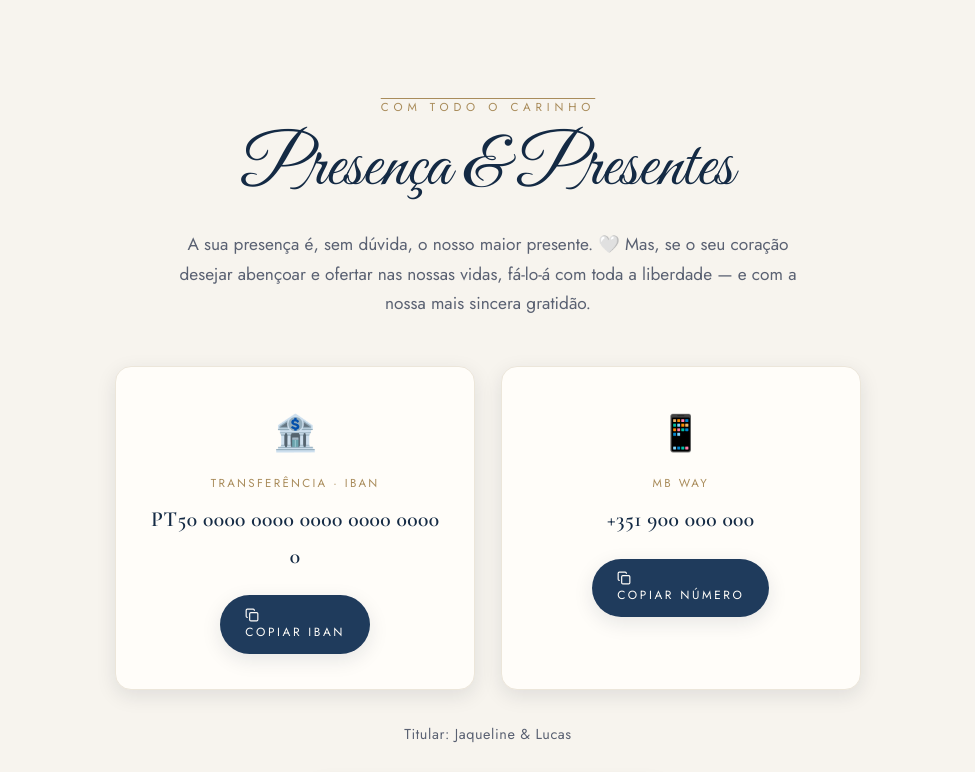
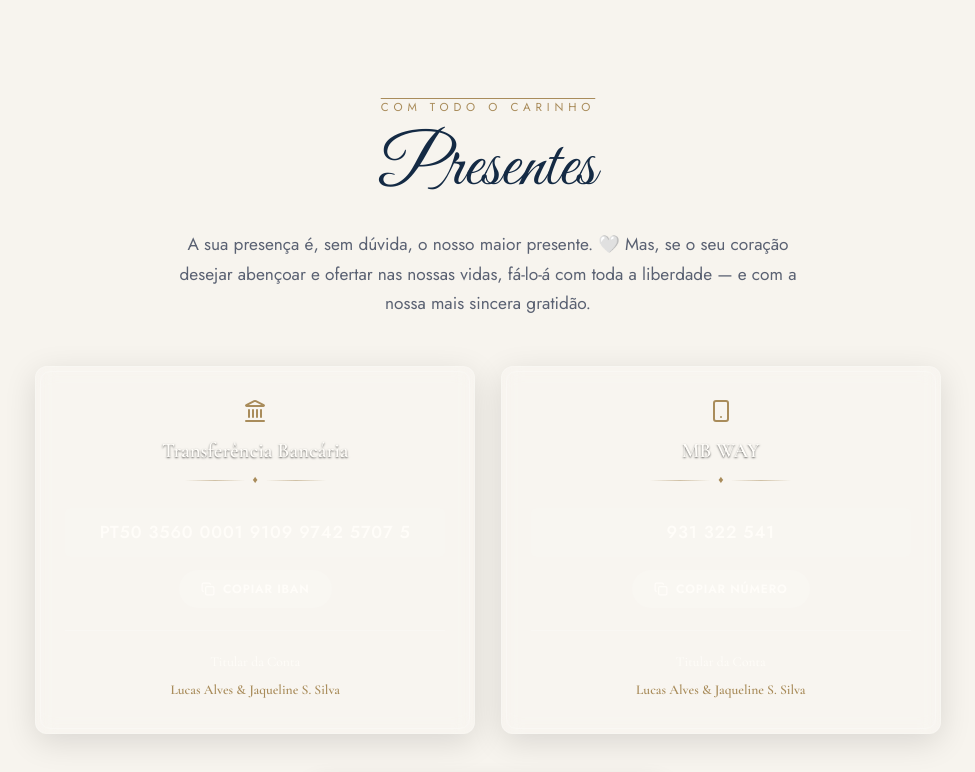
Before and after one commit to oCaio-re/jaqueline_e_lucas, a Next.js app: page / in a window 1280 px wide. Shown: the part 8400-9172 px from the top of the page, without its empty margins (152-1127 px from the left). Built offline with nearby package versions, Linux system fonts and the light colour scheme.

Commit message:
redesign presentes

```diff
--- a/src/app/globals.css
+++ b/src/app/globals.css
@@ -1149,42 +1149,151 @@ section {
 }
 
 .pay-card {
-  background: #fffdf9;
-  border-radius: 16px;
-  padding: 2.2rem 1.8rem;
-  flex: 1 1 280px;
-  max-width: 360px;
-  border: 1px solid #ece6da;
-  box-shadow: 0 6px 20px rgba(20, 30, 50, .1);
-  transition: transform .4s cubic-bezier(.22, 1, .36, 1), box-shadow .4s;
+  background: rgba(255, 255, 255, 0.12);
+  border-radius: 12px;
+  padding: 2rem 1.8rem;
+  flex: 1 1 320px;
+  max-width: 440px;
+  border: 1px solid rgba(255, 255, 255, 0.18);
+  box-shadow: 0 8px 32px rgba(0, 0, 0, 0.12);
+  backdrop-filter: blur(10px);
+  -webkit-backdrop-filter: blur(10px);
+  display: flex;
+  flex-direction: column;
+  align-items: center;
+  text-align: center;
+  position: relative;
+  transition: transform 0.3s ease, box-shadow 0.3s ease;
+}
+
+/* inner glass border */
+.pay-card::after {
+  content: '';
+  position: absolute;
+  inset: 4px;
+  border: 1px solid rgba(255, 255, 255, 0.25);
+  border-radius: 10px;
+  pointer-events: none;
+  transition: inset 0.3s ease;
 }
 
 .pay-card:hover {
-  transform: translateY(-6px);
-  box-shadow: 0 18px 50px rgba(20, 30, 50, .15);
+  transform: translateY(-4px);
+  box-shadow: 0 12px 40px rgba(0, 0, 0, 0.18);
+}
+
+.pay-card:hover::after {
+  inset: 2px;
 }
 
 .pay-card__icon {
-  font-size: 2.2rem;
-  margin-bottom: .7rem;
+  width: 24px;
+  height: 24px;
+  color: #a98c5b;
+  margin-bottom: 0.6rem;
+  transition: transform 0.3s ease;
+  z-index: 2;
+}
+
+.pay-card:hover .pay-card__icon {
+  transform: scale(1.1) rotate(5deg);
 }
 
 .pay-card__label {
+  font-family: var(--font-serif), Georgia, serif;
+  font-size: 1.3rem;
+  color: #fffdf9;
+  font-weight: 600;
+  margin-bottom: 0.2rem;
+  z-index: 2;
+  text-shadow: 0 1px 2px rgba(0,0,0,0.6);
+}
+
+/* Elegant wedding invite ornaments separators */
+.pay-card__ornament {
+  display: flex;
+  align-items: center;
+  justify-content: center;
+  gap: 0.5rem;
+  width: 100%;
+  margin-bottom: 1.2rem;
+  z-index: 2;
+}
+
+.pay-card__ornament .ornament-line {
+  height: 1px;
+  flex-grow: 1;
+  max-width: 60px;
+  background: linear-gradient(90deg, rgba(169, 140, 91, 0), rgba(169, 140, 91, 0.5), rgba(169, 140, 91, 0));
+}
+
+.pay-card__ornament .ornament-diamond {
+  color: #a98c5b;
+  font-size: 0.65rem;
+}
+
+.pay-card__content {
+  display: flex;
+  flex-direction: column;
+  align-items: center;
+  gap: 0.8rem;
+  width: 100%;
+  margin-bottom: 1.4rem;
+  z-index: 2;
+}
+
+.pay-card__value {
+  font-family: var(--font-sans), sans-serif;
+  font-size: clamp(0.95rem, 3.2vw, 1.08rem);
+  color: #fffdf9;
+  font-weight: 500;
+  letter-spacing: 0.05em;
+  padding: 0.6rem 0.8rem;
+  background: rgba(255, 255, 255, 0.08);
+  border-radius: 6px;
+  width: 100%;
+  box-sizing: border-box;
+}
+
+.pay-card__copy-btn {
+  display: inline-flex;
+  align-items: center;
+  justify-content: center;
+  gap: 0.5rem;
+  background: rgba(255, 255, 255, 0.15);
+  border: none;
+  color: #fffdf9;
+  font-size: 0.75rem;
+  font-weight: 600;
   text-transform: uppercase;
-  letter-spacing: .2em;
-  font-size: .72rem;
+  letter-spacing: 0.07em;
+  cursor: pointer;
+  padding: 0.55rem 1.4rem;
+  border-radius: 30px;
+  transition: background 0.3s ease;
+}
+
+.pay-card__copy-btn:hover {
+  background: rgba(255, 255, 255, 0.25);
+}
+
+.pay-card__holder {
+  font-family: var(--font-serif), Georgia, serif;
+  font-size: 0.85rem;
+  color: #fffdf9;
+  margin-top: auto;
+  padding-top: 1.2rem;
+  border-top: 1px solid rgba(255, 255, 255, 0.2);
+  width: 100%;
+  text-align: center;
+  z-index: 2;
+}
+
+.pay-card__holder strong {
   color: #a98c5b;
-  margin-bottom: .5rem;
-}
-
-.pay-card__value {
-  font-family: var(--font-serif), Georgia, serif;
-  font-size: 1.35rem;
-  color: #142a44;
   font-weight: 600;
-  letter-spacing: .02em;
-  margin-bottom: 1.3rem;
-  word-break: break-word;
+  display: block;
+  margin-top: 0.3rem;
 }
 
 .gifts__note {
--- a/src/app/page.tsx
+++ b/src/app/page.tsx
@@ -1,7 +1,7 @@
 'use client';
 
 import React, { useState, useEffect, useRef } from 'react';
-import { Play, Pause, Volume2, Copy, Check, Calendar, MapPin, Menu, X, ChevronDown, Gift, ArrowLeft } from 'lucide-react';
+import { Play, Pause, Volume2, Copy, Check, Calendar, MapPin, Menu, X, ChevronDown, Gift, ArrowLeft, Landmark, Smartphone } from 'lucide-react';
 import { Accordion, AccordionContent, AccordionItem, AccordionTrigger } from '@/components/ui/accordion';
 import { WEDDING_CONFIG } from '@/config/wedding';
 
@@ -662,22 +662,31 @@ export default function Home() {
       <section className="gifts" id="presentes">
         <div className="section-frame">
           <p className="overline reveal-up">Com todo o carinho</p>
-          <h2 className="script-title reveal-up">Presença &amp; Presentes</h2>
+          <h2 className="script-title reveal-up">Presentes</h2>
           <p className="gifts__intro reveal-up">
             A sua presença é, sem dúvida, o nosso maior presente. 🤍 Mas, se o seu coração desejar abençoar e ofertar nas nossas vidas, fá-lo-á com toda a liberdade — e com a nossa mais sincera gratidão.
           </p>
           <div className="gifts__methods">
             <div className="pay-card reveal-up">
-              <div className="pay-card__icon">🏦</div>
-              <p className="pay-card__label">Transferência · IBAN</p>
-              <p className="pay-card__value" id="ibanValue">{WEDDING_CONFIG.iban}</p>
+              <Landmark className="pay-card__icon" />
+              <h3 className="pay-card__label">Transferência Bancária</h3>
+
+              <div className="pay-card__ornament">
+                <span className="ornament-line"></span>
+                <span className="ornament-diamond">♦</span>
+                <span className="ornament-line"></span>
+              </div>
+
+              <div className="pay-card__content">
+                <span className="pay-card__value" id="ibanValue">{WEDDING_CONFIG.iban}</span>
                 <button
-                className="btn btn--solid btn--sm inline-flex items-center gap-2"
+                  className="pay-card__copy-btn"
                   onClick={() => handleCopy('iban')}
+                  aria-label="Copiar IBAN"
                 >
                   {copiedType === 'iban' ? (
                     <>
-                    <Check className="h-3.5 w-3.5" /> Copiado!
+                      <Check className="h-3.5 w-3.5" /> Copiado
                     </>
                   ) : (
                     <>
@@ -686,31 +695,52 @@ export default function Home() {
                   )}
                 </button>
               </div>
+
+              <p className="pay-card__holder">
+                Titular da Conta
+                <strong>Lucas Alves &amp; Jaqueline S. Silva</strong>
+              </p>
+            </div>
+
             <div className="pay-card reveal-up">
-              <div className="pay-card__icon">📱</div>
-              <p className="pay-card__label">MB WAY</p>
-              <p className="pay-card__value" id="mbwayValue">{WEDDING_CONFIG.mbway}</p>
+              <Smartphone className="pay-card__icon" />
+              <h3 className="pay-card__label">MB WAY</h3>
+
+              <div className="pay-card__ornament">
+                <span className="ornament-line"></span>
+                <span className="ornament-diamond">♦</span>
+                <span className="ornament-line"></span>
+              </div>
+
+              <div className="pay-card__content">
+                <span className="pay-card__value" id="mbwayValue">{WEDDING_CONFIG.mbway}</span>
                 <button
-                className="btn btn--solid btn--sm inline-flex items-center gap-2"
+                  className="pay-card__copy-btn"
                   onClick={() => handleCopy('mbway')}
+                  aria-label="Copiar número"
                 >
                   {copiedType === 'mbway' ? (
                     <>
-                    <Check className="h-3.5 w-3.5" /> Copiado!
+                      <Check className="h-3.5 w-3.5" /> Copiado
                     </>
                   ) : (
                     <>
-                    <Copy className="h-3.5 w-3.5" /> Copiar número
+                      <Copy className="h-3.5 w-3.5" /> Copiar Número
                     </>
                   )}
                 </button>
               </div>
+
+              <p className="pay-card__holder">
+                Titular da Conta
+                <strong>Lucas Alves &amp; Jaqueline S. Silva</strong>
+              </p>
             </div>
-          <p className="gifts__note reveal-up">Titular: Jaqueline &amp; Lucas</p>
-          <div className="flex justify-center mt-8 reveal-up">
+          </div>
+          <div className="flex justify-center mt-10 reveal-up">
             <button
               onClick={() => setIsGiftsModalOpen(true)}
-              className="btn btn--solid inline-flex items-center gap-2 cursor-pointer font-semibold uppercase tracking-wider text-xs md:text-sm py-3 px-6 rounded-full"
+              className="btn btn--solid inline-flex items-center gap-2 cursor-pointer font-semibold uppercase tracking-wider text-xs md:text-sm py-3 px-8 rounded-full"
             >
               <Gift className="h-4 w-4" />
               Escolher da Lista de Presentes
@@ -1256,7 +1286,7 @@ function GiftsModal({ isOpen, onClose }: { isOpen: boolean, onClose: () => void
                     </button>
                   </div>
                   <p className="text-[10px] text-cream/50 text-left leading-relaxed">
-                    Titular: Jaqueline &amp; Lucas
+                    Titular: Lucas Alves &amp; Jaqueline Santos da Silva
                   </p>
                 </div>
 
--- a/src/config/wedding.ts
+++ b/src/config/wedding.ts
@@ -2,8 +2,8 @@ export const WEDDING_CONFIG = {
   weddingDate: '2026-09-26T00:00:00', // Countdown target date (typically midnight of wedding day)
   eventTitle: 'Casamento de Jaqueline & Lucas',
   eventLocation: 'Quinta de Marzovelos, R. Qta de Baixo n.º 2 B, 3510-014 Viseu',
-  iban: 'PT50 0000 0000 0000 0000 0000 0',
-  mbway: '+351 900 000 000',
+  iban: 'PT50 3560 0001 9109 9742 5707 5',
+  mbway: '931 322 541',
   youtubeVideoId: 'dwF2Nyhmpdg',
   bgMusicPath: '/so-voce-anderson-freire.mp3',
   heroBgPath: '/img-hero.jpg',
```
Also changed, not shown: src/components/GiftsModal.tsx (added, +142 -0 lines). Lines whose indentation alone changed are shown as unchanged.
